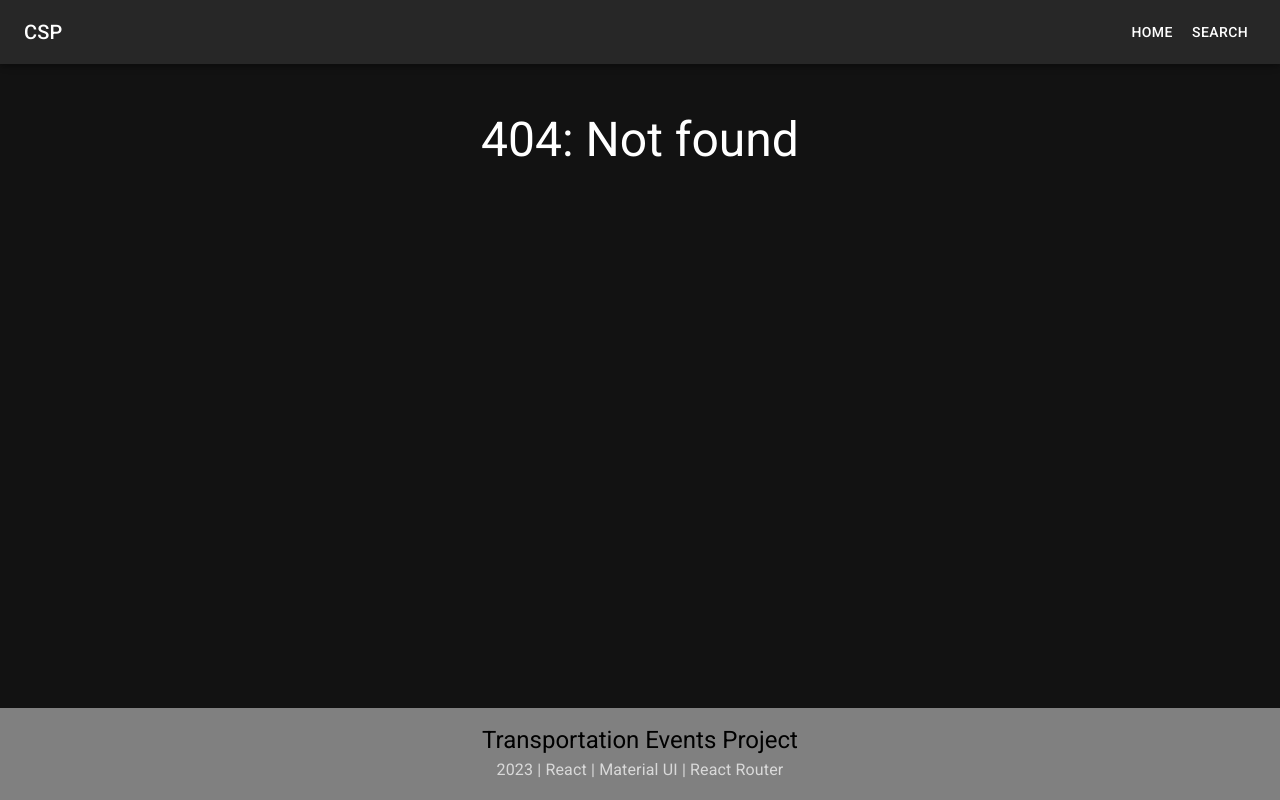
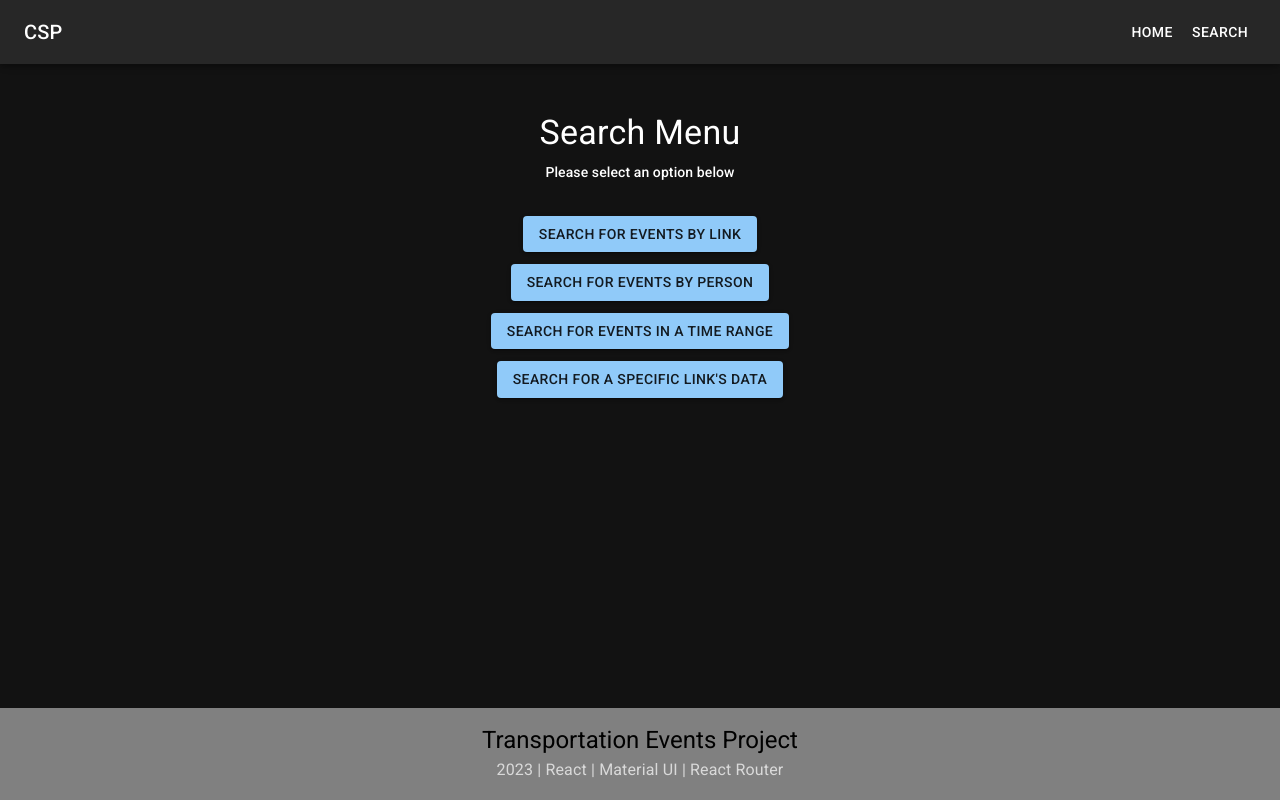
Before and after one commit to KINGTUT10101/TransportationEventsProject, a React (Create React App) app in the folder client/: page /search in a window 1280 px wide. Before the commit this address had no page. Built offline with nearby package versions, Linux system fonts and the light colour scheme.

Commit message:
Add search pages

```diff
--- a/client/src/App.js
+++ b/client/src/App.js
@@ -9,6 +9,11 @@ import Footer from "./components/Footer"
 
 // Pages
 import Home from "./pages/Home"
+import Search from "./pages/Search"
+import EventsByLink from "./pages/EventsByLink"
+import EventsByPerson from "./pages/EventsByPerson"
+import EventsByTime from "./pages/EventsByTime"
+import SearchForLink from "./pages/SearchForLink"
 import NotFound from "./pages/NotFound"
 
 const darkTheme = createTheme({
@@ -33,6 +38,11 @@ function App() {
         <Header />
         <Container sx={{ pb: '2rem', wordWrap: 'break-word' }} style={{flex: 1}}>
           <Routes>
+            <Route path="/search/bylink" element={ <EventsByLink /> } />
+            <Route path="/search/byperson" element={ <EventsByPerson /> } />
+            <Route path="/search/bytime" element={ <EventsByTime /> } />
+            <Route path="/search/forlink" element={ <SearchForLink /> } />
+            <Route path="/search" element={ <Search /> } />
             <Route path="/" element={ <Home /> } />
             <Route path="*" element={ <NotFound /> } />
           </Routes>
--- a/client/src/components/EventDetails.js
+++ b/client/src/components/EventDetails.js
@@ -72,7 +72,7 @@ export default function LinkDetails() {
 
         {/* Link */}
         {
-          event.link != undefined &&
+          event.link !== undefined &&
           <Box sx={{display: "flex", alignItems: "center"}} paddingX={1}>
             <RouteIcon />
             <Typography align="left" variant="subtitle1" paddingX={1}>
@@ -81,7 +81,7 @@ export default function LinkDetails() {
           </Box>
         }
 
-        <Divider textAlign="left" style={{ marginTop: '0.5rem', marginBottom: '0.5rem' }} />
+        <Divider style={{ marginTop: '0.5rem', marginBottom: '0.5rem' }} />
 
         {/* Initial attributes */}
         {initialAttributes.map(attr => (
--- /dev/null
+++ b/client/src/pages/EventsByLink.js
@@ -0,0 +1,15 @@
+import { Typography } from '@mui/material';
+
+/**
+ * Allows users to search for events by a link ID
+ * @returns {JSX.Element} A EventsByLink component.
+ */
+export default function EventsByLink() {
+  return (
+    <div>
+      <Typography align="center" variant="h3">
+        events by link
+      </Typography>
+    </div>
+  )
+}
--- /dev/null
+++ b/client/src/pages/EventsByPerson.js
@@ -0,0 +1,15 @@
+import { Typography } from '@mui/material';
+
+/**
+ * Allows users to search for events by a person ID
+ * @returns {JSX.Element} A EventsByPerson component.
+ */
+export default function EventsByPerson() {
+  return (
+    <div>
+      <Typography align="center" variant="h3">
+        events by person
+      </Typography>
+    </div>
+  )
+}
--- /dev/null
+++ b/client/src/pages/EventsByTime.js
@@ -0,0 +1,15 @@
+import { Typography } from '@mui/material';
+
+/**
+ * Allows users to search for events within a time range
+ * @returns {JSX.Element} A EventsByTime component.
+ */
+export default function EventsByTime() {
+  return (
+    <div>
+      <Typography align="center" variant="h3">
+        events by time
+      </Typography>
+    </div>
+  )
+}
--- a/client/src/pages/Home.js
+++ b/client/src/pages/Home.js
@@ -1,6 +1,7 @@
-import { Grid, Typography } from "@mui/material"
+import { Grid, Typography, Divider } from "@mui/material"
 
 import EventDetails from "../components/EventDetails"
+import LinkDetails from "../components/LinkDetails"
 
 /**
  * The main page of the website. Shows recent announcements and featured content
@@ -11,15 +12,25 @@ export default function Home() {
     <div>
       <Typography variant="h4" align="center" paddingBottom={4}>
         Welcome to the Transportation Events Project!
+      </Typography>
 
-        <Grid container alignItems="flex-start" spacing={{ xs: 2, md: 3 }} columns={{ xs: 4, sm: 8, md: 16 }} justifyContent="center">
+      <Grid container padding={2} alignItems="flex-start" spacing={{ xs: 2, md: 3 }} columns={{ xs: 4, sm: 8, md: 16 }} justifyContent="center">
         {Array.from(Array(8)).map((_, index) => (
           <Grid item xs={2} sm={3} md={4}>
             <EventDetails />
           </Grid>
         ))}
       </Grid>
-      </Typography>
+
+      <Divider style={{ marginTop: '0.5rem', marginBottom: '0.5rem' }} />
+
+      <Grid container padding={2} alignItems="flex-start" spacing={{ xs: 2, md: 3 }} columns={{ xs: 4, sm: 8, md: 16 }} justifyContent="center">
+        {Array.from(Array(8)).map((_, index) => (
+          <Grid item xs={2} sm={3} md={4}>
+            <LinkDetails />
+          </Grid>
+        ))}
+      </Grid>
     </div>
   )
 }
--- /dev/null
+++ b/client/src/pages/Search.js
@@ -0,0 +1,42 @@
+import { Link } from 'react-router-dom'
+import { Typography, Button } from '@mui/material';
+
+/**
+ * Offers navigation options to the other search pages
+ * @returns {JSX.Element} A Search component.
+ */
+export default function Search() {
+  return (
+    <div>
+      <Typography variant="h4" align="center" paddingBottom={1}>
+        Search Menu
+      </Typography>
+      <Typography variant="subtitle2" align="center" paddingBottom={4}>
+        Please select an option below
+      </Typography>
+
+      <div style={{display: "flex", gap: "0.75rem", justifyContent: "center", alignItems: "center", flexDirection: "column"}}>
+        <Link to="bylink">
+          <Button variant="contained">
+            Search for Events by Link
+          </Button>
+        </Link>
+        <Link to="byperson">
+          <Button variant="contained">
+            Search for Events by Person
+          </Button>
+        </Link>
+        <Link to="bytime">
+          <Button variant="contained">
+            Search for Events in a Time Range
+          </Button>
+        </Link>
+        <Link to="forlink">
+          <Button variant="contained">
+            Search for a specific link's data
+          </Button>
+        </Link>
+      </div>
+    </div>
+  )
+}
--- /dev/null
+++ b/client/src/pages/SearchForLink.js
@@ -0,0 +1,15 @@
+import { Typography } from '@mui/material';
+
+/**
+ * Allows users to find details about a specific link by searching for its ID
+ * @returns {JSX.Element} A SearchForLink component.
+ */
+export default function SearchForLink() {
+  return (
+    <div>
+      <Typography align="center" variant="h3">
+        search for link
+      </Typography>
+    </div>
+  )
+}
```
Lines whose indentation alone changed are shown as unchanged.
